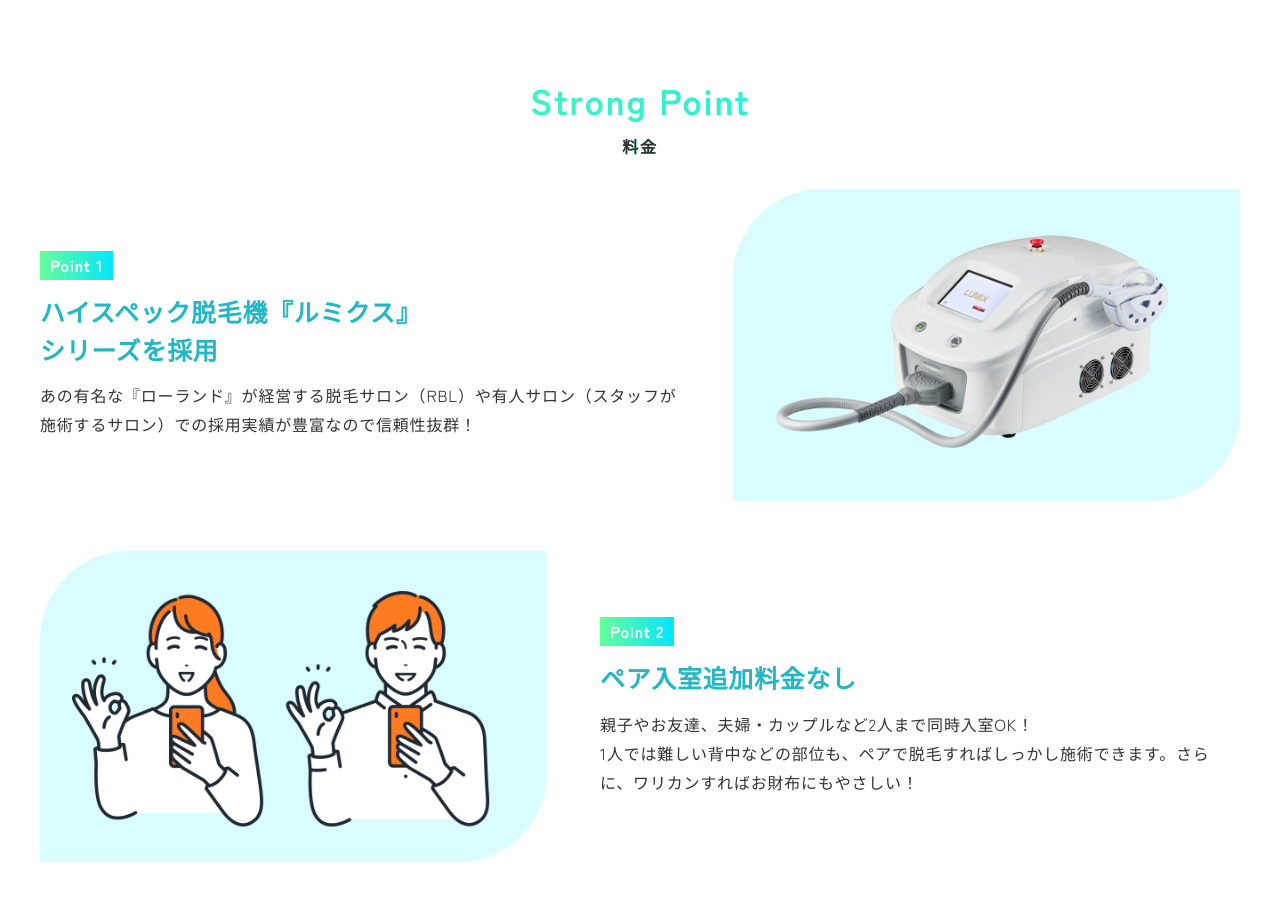
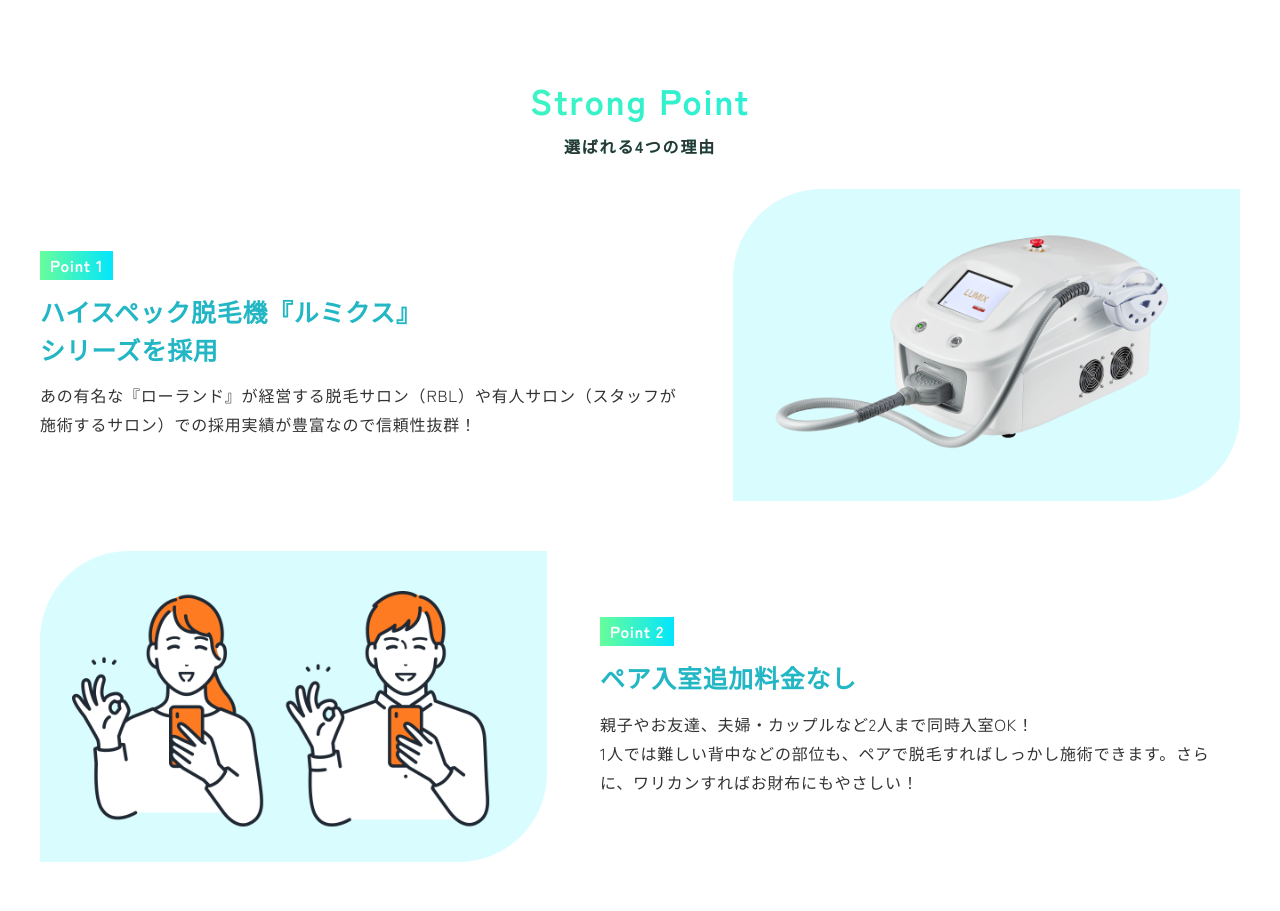
Before and after one commit to h-yabi2/Pitte, a Next.js app: page / in a window 1280 px wide. Shown: the part 3920-4831 px from the top of the page. Built offline with nearby package versions, Linux system fonts and the light colour scheme.

Commit message:
Update subtitle text to "選ばれる4つの理由" in StrongPoint component

```diff
--- a/app/components/StrongPoint/index.tsx
+++ b/app/components/StrongPoint/index.tsx
@@ -71,7 +71,7 @@
 
   return (
     <div className={s.root}>
-      <Title title="Strong Point" subTitle="料金" />
+      <Title title="Strong Point" subTitle="選ばれる4つの理由" />
       <ul className={s.list}>
         {list.map((item, index) => (
           <motion.li
```
